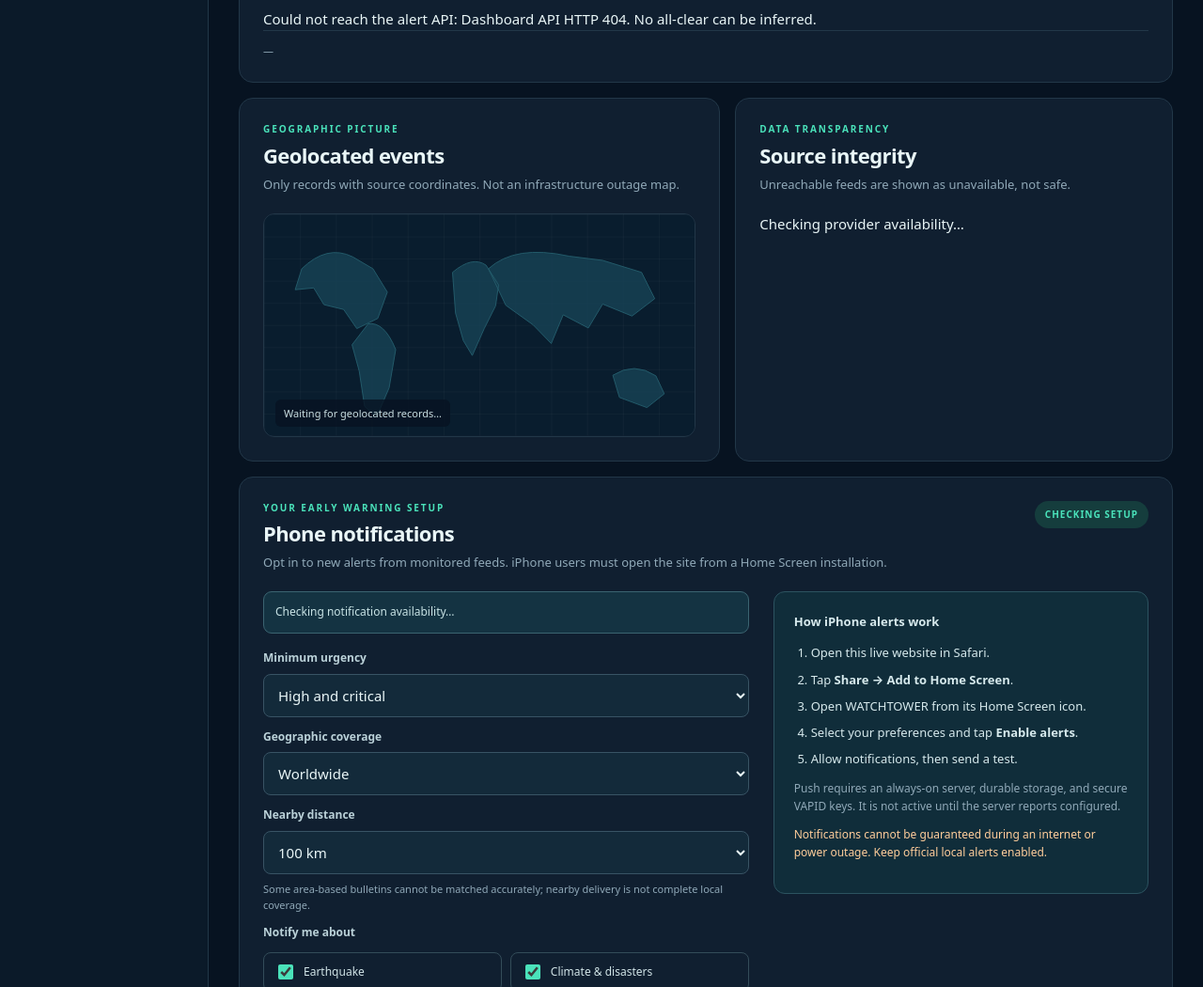
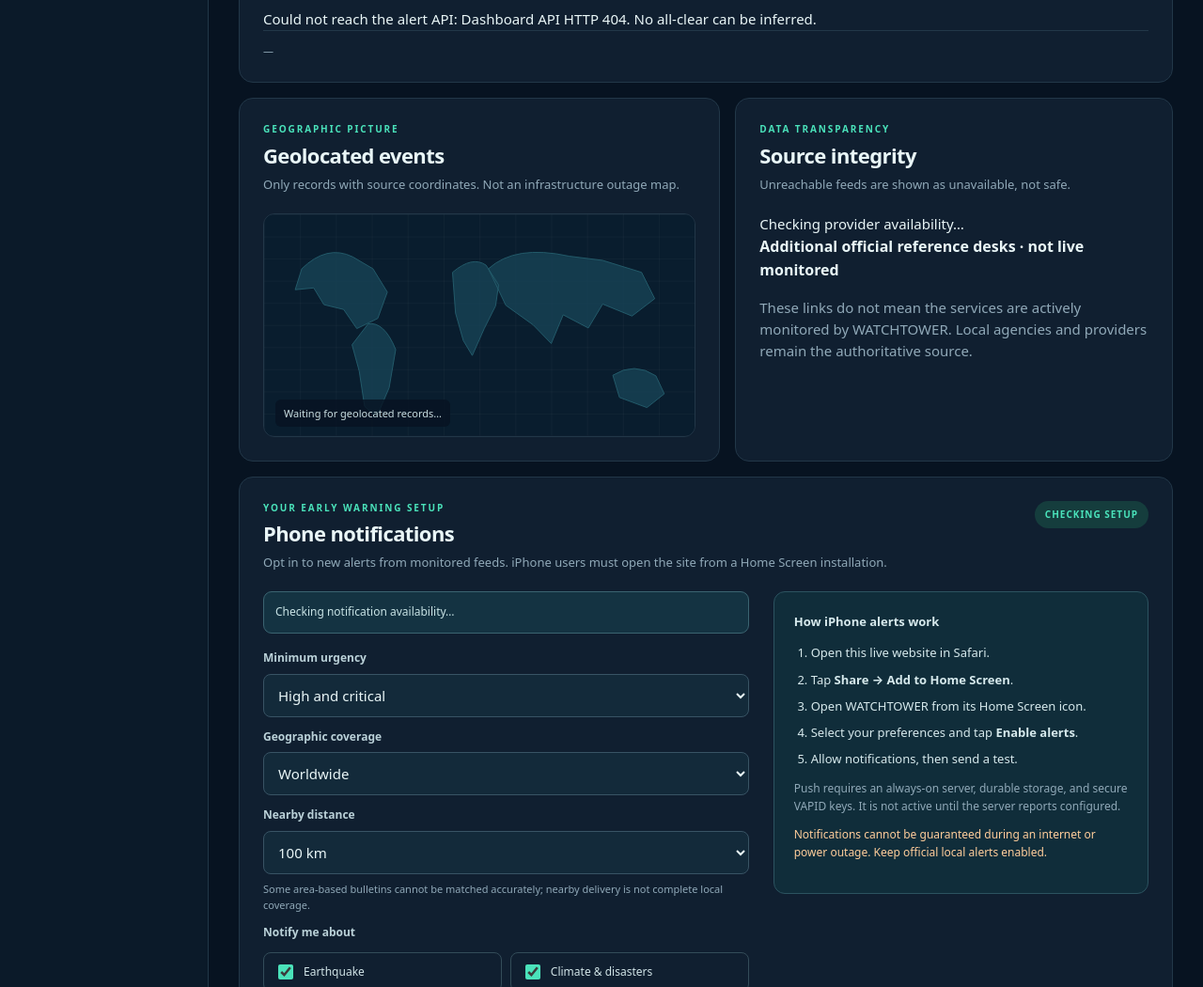
Before and after one commit to rf5n4z9f4d-collab/watchtower-global-resilience, a website: page public/index.html in a window 1280 px wide. Shown: the part 805-1855 px from the top of the page at 94% size. Drawn offline with Linux system fonts and the light colour scheme; no server answers.

Commit message:
Display official resource desks and monitoring gaps

```diff
--- a/public/index.html
+++ b/public/index.html
@@ -28,7 +28,7 @@
 <div id="alertList" class="alert-list"><div class="loading">Connecting to public incident feeds…</div></div><div class="alert-footer" id="countMsg">—</div></section>
 <div class="columns"><section id="map" class="panel"><div class="section-head"><div><div class="eyebrow">GEOGRAPHIC PICTURE</div><h2>Geolocated events</h2><p>Only records with source coordinates. Not an infrastructure outage map.</p></div></div>
 <div class="world-map"><svg id="mapSvg" viewBox="0 0 720 370" aria-label="World plot using approximate longitude and latitude"><defs><pattern id="grid" width="60" height="37" patternUnits="userSpaceOnUse"><path d="M 60 0 L 0 0 0 37" fill="none" stroke="#ffffff" stroke-opacity=".09" stroke-width="1"/></pattern></defs><rect width="720" height="370" rx="14" fill="#091d2e"/><rect width="720" height="370" fill="url(#grid)"/><path d="M 63 91 Q 105 50 148 71 L 182 91 206 130 190 174 155 191 133 159 100 151 83 123 52 126 Z M 174 183 Q 201 179 220 226 L 209 290 188 339 168 321 159 262 147 218 Z M 315 97 Q 348 69 371 85 L 392 118 387 153 368 191 348 236 333 211 320 165 Z M 375 91 Q 420 50 510 70 L 566 77 631 97 653 141 615 170 566 150 542 190 500 168 480 216 450 185 404 152 Z M 583 269 Q 619 246 655 270 L 669 300 640 323 594 306 Z" fill="#174255" opacity=".82" stroke="#2b6b79" stroke-width="1.5"/><g id="eventPins"></g></svg><div id="mapNote" class="map-note">Waiting for geolocated records…</div></div></section>
-<section id="sources" class="panel"><div class="section-head"><div><div class="eyebrow">DATA TRANSPARENCY</div><h2>Source integrity</h2><p>Unreachable feeds are shown as unavailable, not safe.</p></div></div><div id="sourceList" class="source-list">Checking provider availability…</div></section></div>
+<section id="sources" class="panel"><div class="section-head"><div><div class="eyebrow">DATA TRANSPARENCY</div><h2>Source integrity</h2><p>Unreachable feeds are shown as unavailable, not safe.</p></div></div><div id="sourceList" class="source-list">Checking provider availability…</div><div class="coverage"><h3>Additional official reference desks · not live monitored</h3><div id="coverageGaps" class="source-list"></div><p>These links do not mean the services are actively monitored by WATCHTOWER. Local agencies and providers remain the authoritative source.</p></div></section></div>
 <section id="notifications" class="panel"><div class="section-head"><div><div class="eyebrow">YOUR EARLY WARNING SETUP</div><h2>Phone notifications</h2><p>Opt in to new alerts from monitored feeds. iPhone users must open the site from a Home Screen installation.</p></div><span class="pill" id="pushPill">CHECKING SETUP</span></div>
 <div class="push-grid"><div><div id="pushMessage" class="notice">Checking notification availability…</div>
 <div class="field"><label for="pushSeverity">Minimum urgency</label><select id="pushSeverity"><option value="critical">Critical only</option><option value="high" selected>High and critical</option><option value="moderate">Moderate and above</option></select></div>
```
